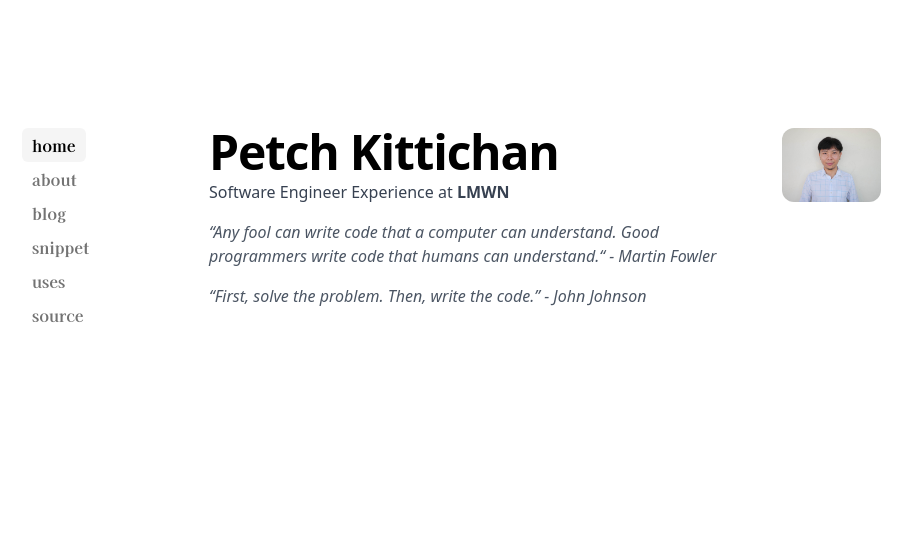
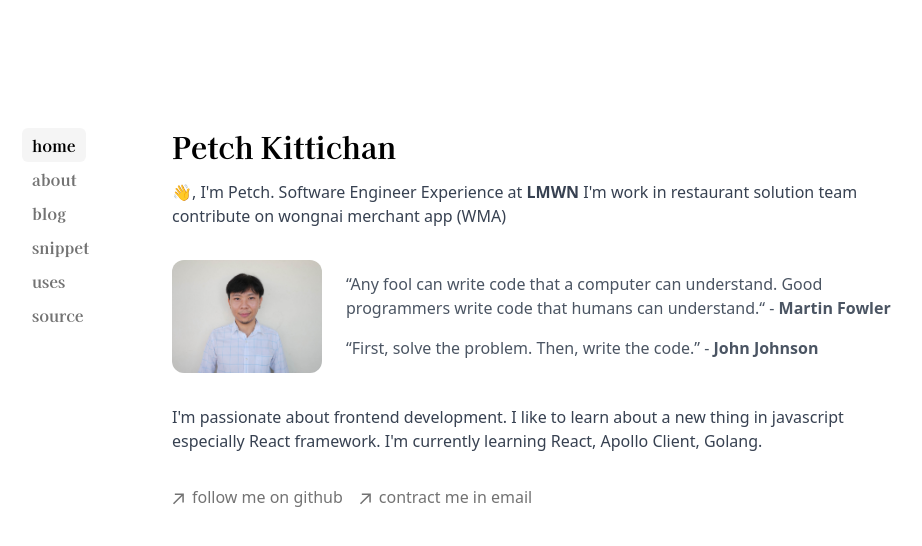
Before and after one commit to kittichanr/kittichanr.io, a Next.js app: page / in a window 1280 px wide. Shown: the top 546 px of the page, without its empty margins (170-1092 px from the left). Built offline with nearby package versions, Linux system fonts and the light colour scheme.

Commit message:
fix: redesign home page

```diff
--- a/app/page.tsx
+++ b/app/page.tsx
@@ -1,3 +1,5 @@
+import { ArrowIcon } from 'components/icons'
+import { about, avatar, bio, name, quote } from 'lib/info'
 import Image from 'next/image'
 
 export const metadata = {
@@ -21,35 +23,45 @@
 
 export default function HomePage() {
 	return (
-		<div className="flex flex-col justify-center items-start max-w-2xl border-gray-200 dark:border-gray-700 mx-auto pb-16">
-			<div className="flex flex-col-reverse sm:flex-row items-start">
-				<div className="flex flex-col pr-8">
-					<h1 className="font-bold text-3xl md:text-5xl tracking-tight mb-1 text-black dark:text-white">
-						Petch Kittichan
-					</h1>
-					<h2 className="text-gray-700 dark:text-gray-200 mb-4">
-						Software Engineer Experience at <span className="font-semibold">LMWN</span>
-					</h2>
-					<p className="italic text-gray-600 dark:text-gray-400 mb-4">
-						“Any fool can write code that a computer can understand. Good programmers write code
-						that humans can understand.“ - Martin Fowler
-					</p>
-					<p className="italic text-gray-600 dark:text-gray-400 mb-16">
-						“First, solve the problem. Then, write the code.” - John Johnson
-					</p>
-				</div>
-				<div className="w-[80px] sm:w-[176px] relative mb-8 sm:mb-0 mr-auto">
-					<Image
-						alt="Petch Kittichan"
-						height={176}
-						width={176}
-						src="/avatar.jpg"
-						sizes="30vw"
-						priority
-						className="rounded-xl filter"
-					/>
+		<section className="">
+			<h1 className="font-bold text-3xl font-serif">{name}</h1>
+			<h2 className="text-gray-700 dark:text-gray-200 my-4">{about()}</h2>
+			<div className="flex items-start md:items-center my-8 flex-col md:flex-row">
+				<Image
+					alt={name}
+					className="rounded-xl"
+					src={avatar}
+					placeholder="blur"
+					width={150}
+					priority
+				/>
+				<div className="mt-8 md:mt-0 ml-0 md:ml-6 space-y-2 text-neutral-500 dark:text-neutral-400">
+					{quote()}
 				</div>
 			</div>
-		</div>
+			<h2 className="text-gray-700 dark:text-gray-200 mb-4">{bio()}</h2>
+			<ul className="flex flex-col md:flex-row mt-8 space-x-0 md:space-x-4 space-y-2 md:space-y-0 font-sm text-neutral-500 dark:text-neutral-400">
+				<li>
+					<a
+						className="flex items-center hover:text-neutral-700 dark:hover:text-neutral-200 transition-all"
+						rel="noopener noreferrer"
+						target="_blank"
+						href="https://github.com/kittichanr">
+						<ArrowIcon />
+						<p className="h-7">follow me on github</p>
+					</a>
+				</li>
+				<li>
+					<a
+						className="flex items-center hover:text-neutral-700 dark:hover:text-neutral-200 transition-all"
+						rel="noopener noreferrer"
+						target="_blank"
+						href="">
+						<ArrowIcon />
+						<p className="h-7">contract me in email</p>
+					</a>
+				</li>
+			</ul>
+		</section>
 	)
 }
--- /dev/null
+++ b/components/icons.tsx
@@ -0,0 +1,86 @@
+export function TwitterIcon() {
+	return (
+		<svg width="20" height="16" viewBox="0 0 24 20" fill="none" xmlns="http://www.w3.org/2000/svg">
+			<g clipPath="url(#a)">
+				<path
+					d="M21.479 4.937c.015.209.015.418.015.628 0 6.424-4.917 13.832-13.906 13.832v-.004a13.89 13.89 0 0 1-7.491-2.18 9.847 9.847 0 0 0 7.233-2.015 4.89 4.89 0 0 1-4.566-3.375c.732.14 1.487.112 2.206-.084a4.868 4.868 0 0 1-3.92-4.764v-.062c.68.376 1.44.585 2.218.608a4.851 4.851 0 0 1-1.513-6.49 13.896 13.896 0 0 0 10.073 5.078 4.848 4.848 0 0 1 1.414-4.644 4.911 4.911 0 0 1 6.914.21A9.84 9.84 0 0 0 23.26.496a4.884 4.884 0 0 1-2.149 2.69 9.76 9.76 0 0 0 2.807-.766 9.898 9.898 0 0 1-2.439 2.518Z"
+					fill="currentColor"
+				/>
+			</g>
+			<defs>
+				<clipPath id="a">
+					<path fill="#fff" d="M0 0h24v19.636H0z" />
+				</clipPath>
+			</defs>
+		</svg>
+	)
+}
+
+export function GitHubIcon() {
+	return (
+		<svg width="20" height="20" viewBox="0 0 24 24" fill="none" xmlns="http://www.w3.org/2000/svg">
+			<g clipPath="url(#clip0_9914_10)">
+				<path
+					d="M12 0C5.374 0 0 5.373 0 12C0 17.302 3.438 21.8 8.207 23.387C8.806 23.498 9 23.126 9 22.81V20.576C5.662 21.302 4.967 19.16 4.967 19.16C4.421 17.773 3.634 17.404 3.634 17.404C2.545 16.659 3.717 16.675 3.717 16.675C4.922 16.759 5.556 17.912 5.556 17.912C6.626 19.746 8.363 19.216 9.048 18.909C9.155 18.134 9.466 17.604 9.81 17.305C7.145 17 4.343 15.971 4.343 11.374C4.343 10.063 4.812 8.993 5.579 8.153C5.455 7.85 5.044 6.629 5.696 4.977C5.696 4.977 6.704 4.655 8.997 6.207C9.954 5.941 10.98 5.808 12 5.803C13.02 5.808 14.047 5.941 15.006 6.207C17.297 4.655 18.303 4.977 18.303 4.977C18.956 6.63 18.545 7.851 18.421 8.153C19.191 8.993 19.656 10.064 19.656 11.374C19.656 15.983 16.849 16.998 14.177 17.295C14.607 17.667 15 18.397 15 19.517V22.81C15 23.129 15.192 23.504 15.801 23.386C20.566 21.797 24 17.3 24 12C24 5.373 18.627 0 12 0Z"
+					fill="currentColor"
+				/>
+			</g>
+			<defs>
+				<clipPath id="clip0_9914_10">
+					<rect width="24" height="24" fill="white" />
+				</clipPath>
+			</defs>
+		</svg>
+	)
+}
+
+export function ViewsIcon() {
+	return (
+		<svg
+			className="mr-2"
+			width="20"
+			height="20"
+			viewBox="0 0 24 24"
+			fill="none"
+			xmlns="http://www.w3.org/2000/svg">
+			<path
+				d="M2.25 18.0001L9 11.2501L13.306 15.5571C14.5507 13.1029 16.6044 11.1535 19.12 10.0381L21.86 8.81809M21.86 8.81809L15.92 6.53809M21.86 8.81809L19.58 14.7591"
+				stroke="currentColor"
+				strokeWidth="1.5"
+				strokeLinecap="round"
+				strokeLinejoin="round"
+			/>
+		</svg>
+	)
+}
+
+export function ArrowIcon() {
+	return (
+		<svg
+			className="mr-2"
+			width="12"
+			height="12"
+			viewBox="0 0 12 12"
+			fill="none"
+			xmlns="http://www.w3.org/2000/svg">
+			<path
+				d="M2.07102 11.3494L0.963068 10.2415L9.2017 1.98864H2.83807L2.85227 0.454545H11.8438V9.46023H10.2955L10.3097 3.09659L2.07102 11.3494Z"
+				fill="currentColor"
+			/>
+		</svg>
+	)
+}
+
+export function YoutubeIcon() {
+	return (
+		<svg
+			xmlns="http://www.w3.org/2000/svg"
+			height="800"
+			width="800"
+			viewBox="0 0 461.001 461.001"
+			className="w-5 h-5"
+			fill="currentColor">
+			<path d="M365.257 67.393H95.744C42.866 67.393 0 110.259 0 163.137v134.728c0 52.878 42.866 95.744 95.744 95.744h269.513c52.878 0 95.744-42.866 95.744-95.744V163.137c0-52.878-42.866-95.744-95.744-95.744zm-64.751 169.663-126.06 60.123c-3.359 1.602-7.239-.847-7.239-4.568V168.607c0-3.774 3.982-6.22 7.348-4.514l126.06 63.881c3.748 1.899 3.683 7.274-.109 9.082z" />
+		</svg>
+	)
+}
--- /dev/null
+++ b/lib/info.tsx
@@ -0,0 +1,35 @@
+import me from '../app/avatar.jpg'
+
+export const name = 'Petch Kittichan'
+export const avatar = me
+export const about = () => {
+	return (
+		<>
+			{"👋, I'm Petch. Software Engineer Experience at"} <b>LMWN</b>{' '}
+			{"I'm work in restaurant solution team contribute on wongnai merchant app (WMA)"}
+		</>
+	)
+}
+export const bio = () => {
+	return (
+		<>
+			{"I'm passionate about frontend development.\n"}
+			{'I like to learn about a new thing in javascript especially React framework.\n'}
+			{"I'm currently learning React, Apollo Client, Golang."}
+		</>
+	)
+}
+export const quote = () => {
+	return (
+		<>
+			<p className="italic text-gray-600 dark:text-gray-400 mb-4">
+				{'“Any fool can write code that a computer can understand. '}
+				{'Good programmers write code that humans can understand.“ - '}
+				<b>Martin Fowler</b>
+			</p>
+			<p className="italic text-gray-600 dark:text-gray-400 mb-16">
+				“First, solve the problem. Then, write the code.” - <b>John Johnson</b>
+			</p>
+		</>
+	)
+}
```
Also changed, not shown: app/avatar.jpg (added).
